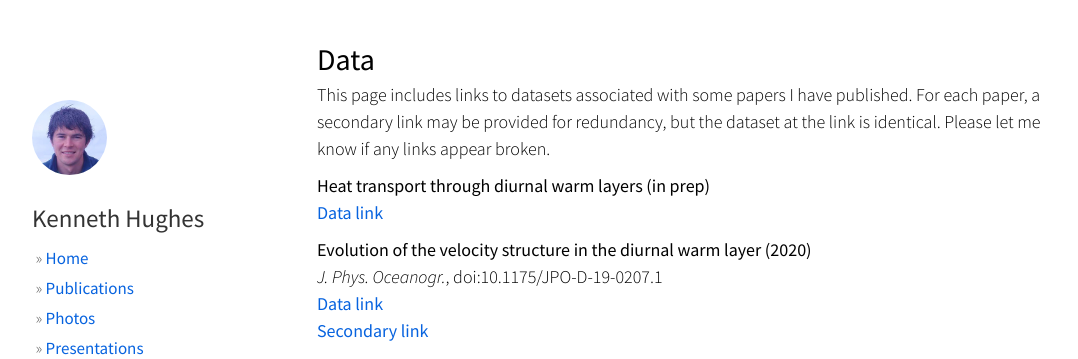
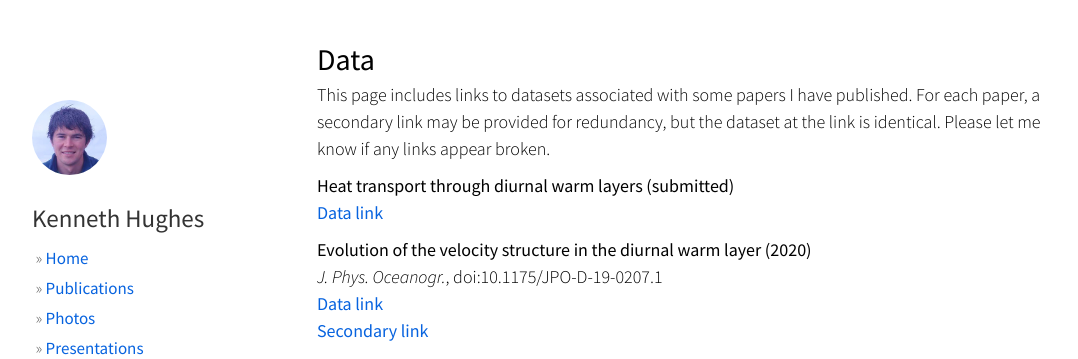
Before and after one commit to hugke729/hugke729.github.io, a Jekyll site: the page built from data/index.md, in a window 1280 px wide. Shown: the top 359 px of the page, without its empty margins (53-1131 px from the left). Built offline with Jekyll 4.4.1, drawn with Linux system fonts in a browser that asks for light colours; nearby versions of some CDN libraries.

Commit message:
update heat flux paper "date"

```diff
--- a/data/index.md
+++ b/data/index.md
@@ -9,7 +9,7 @@ css: publications
 
 This page includes links to datasets associated with some papers I have published. For each paper, a secondary link may be provided for redundancy, but the dataset at the link is identical. Please let me know if any links appear broken.
 
-__Heat transport through diurnal warm layers (in prep)__
+__Heat transport through diurnal warm layers (submitted)__
 [Data link][heat_flux_link1]
 
 __Evolution of the velocity structure in the diurnal warm layer (2020)__
```
